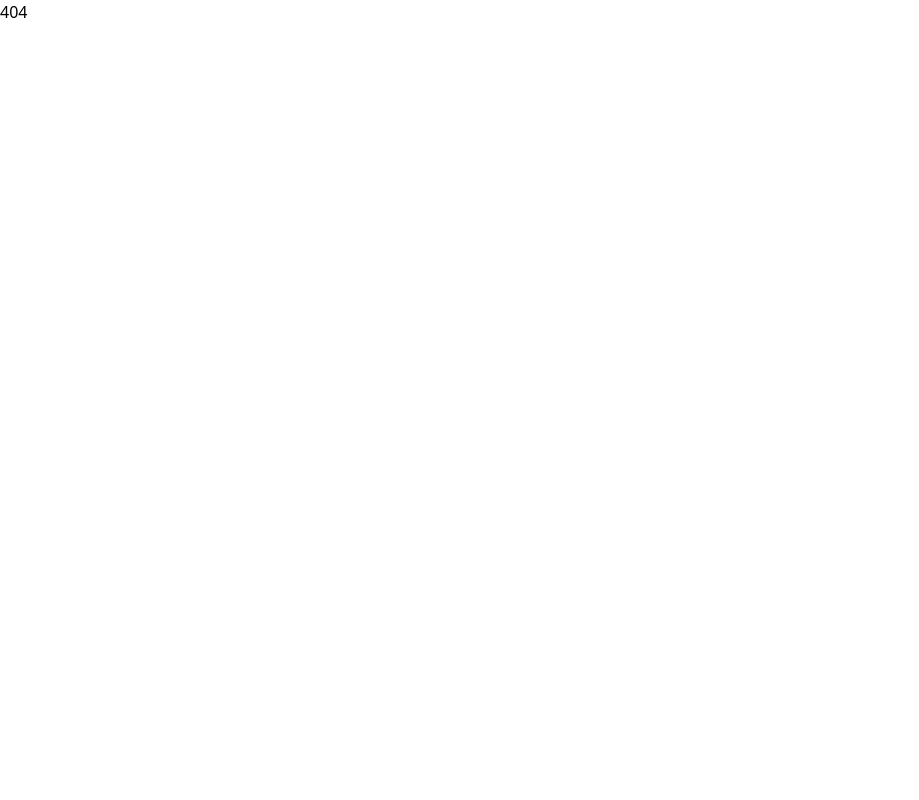
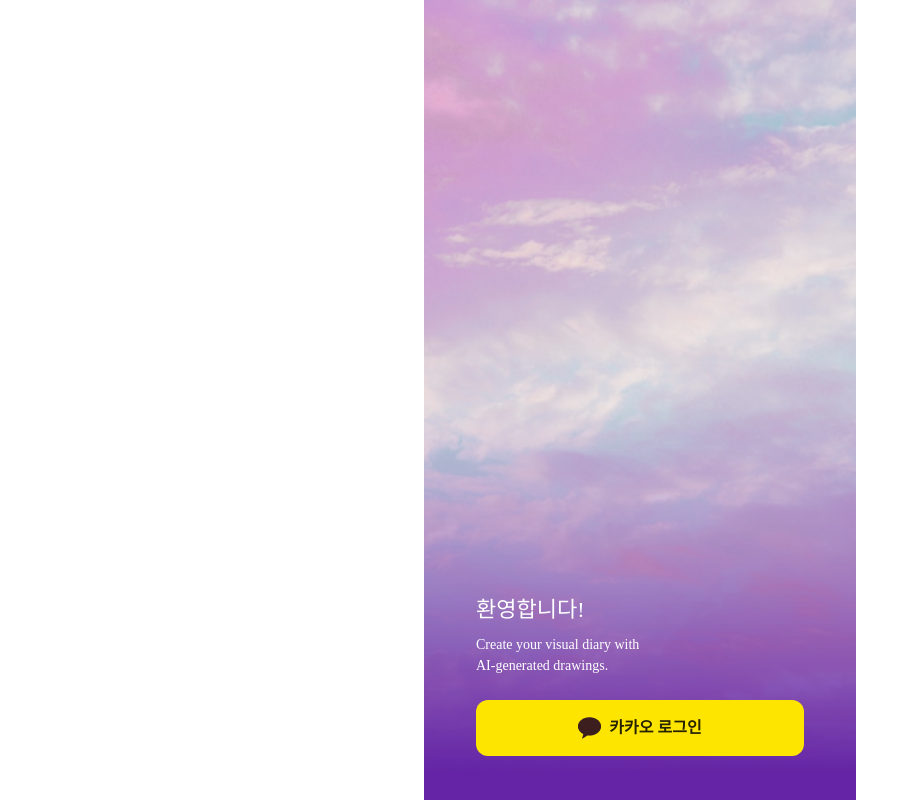
Before and after one commit to Canvas-Diary/Frontend, a React (Vite) app: page /login in a window 1280 px wide. Shown: the whole page, without its empty margins (0-919 px from the left). Built offline with nearby package versions, Linux system fonts and the light colour scheme; no server answers; a web font is replaced by a local one.

Commit message:
feat: router 적용, login page img 추가

```diff
--- a/src/constants/routePath.ts
+++ b/src/constants/routePath.ts
@@ -8,6 +8,7 @@ const RoutePaths = {
   diaryStyle: "/diary/style",
   diaryReview: "/diary/review",
   diaryDraw: "/diary/draw",
+  login: "/login",
 };
 
 export default RoutePaths;
--- a/src/router/router.tsx
+++ b/src/router/router.tsx
@@ -11,6 +11,7 @@ const HomePage = lazy(() => import("../pages/Home"));
 const ExplorePage = lazy(() => import("../pages/Explore"));
 const AlbumPage = lazy(() => import("../pages/Album"));
 const Mypage = lazy(() => import("../pages/Mypage"));
+const Login = lazy(() => import("../pages/Login"));
 
 const DiaryPage = lazy(() => import("../pages/diary/Diary"));
 
@@ -119,6 +120,14 @@ const routes: RouteObject[] = [
       },
     ],
   },
+  {
+    path: RoutePaths.login,
+    element: (
+      <Suspense fallback={<PageFallback />}>
+        <Login />
+      </Suspense>
+    ),
+  },
 
   {
     path: "*",
```
Also changed, not shown: src/assets/images/kakaoSymbol.png (added), src/assets/images/loginBackground.png (added).
